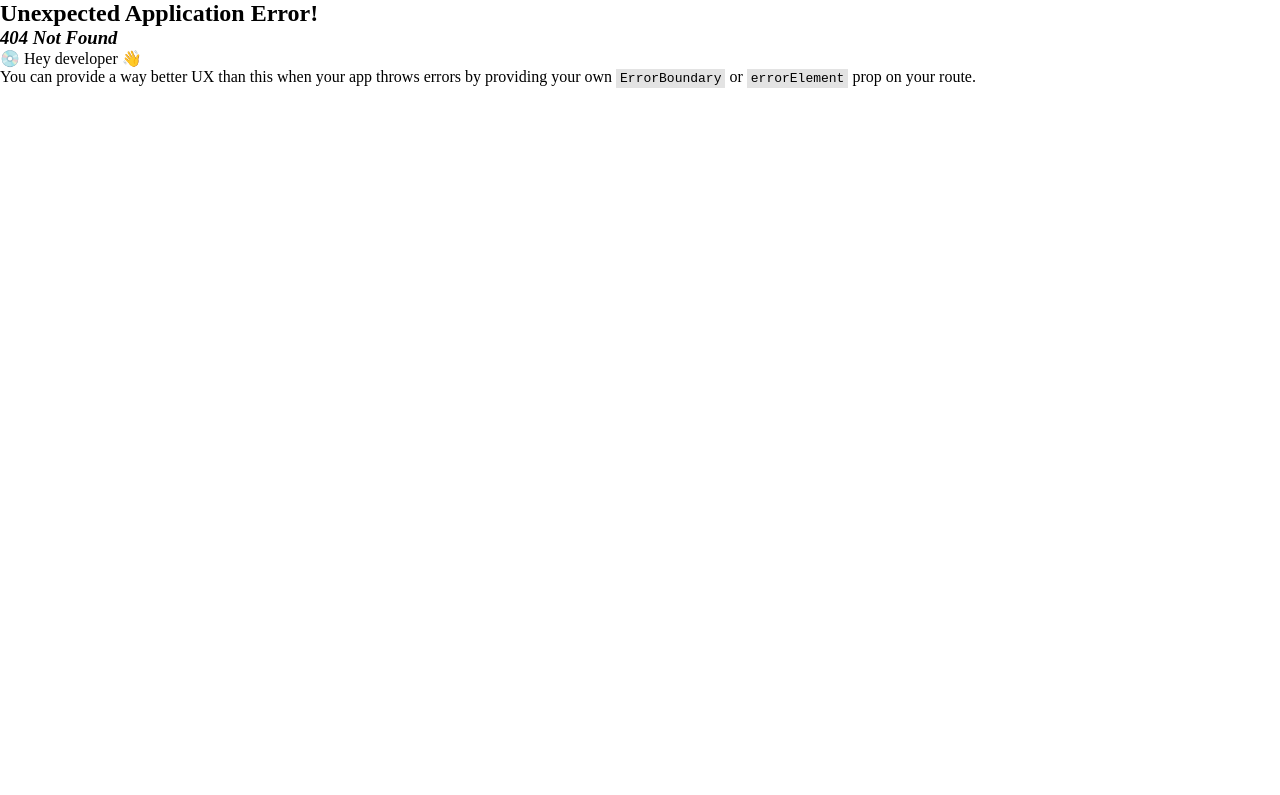
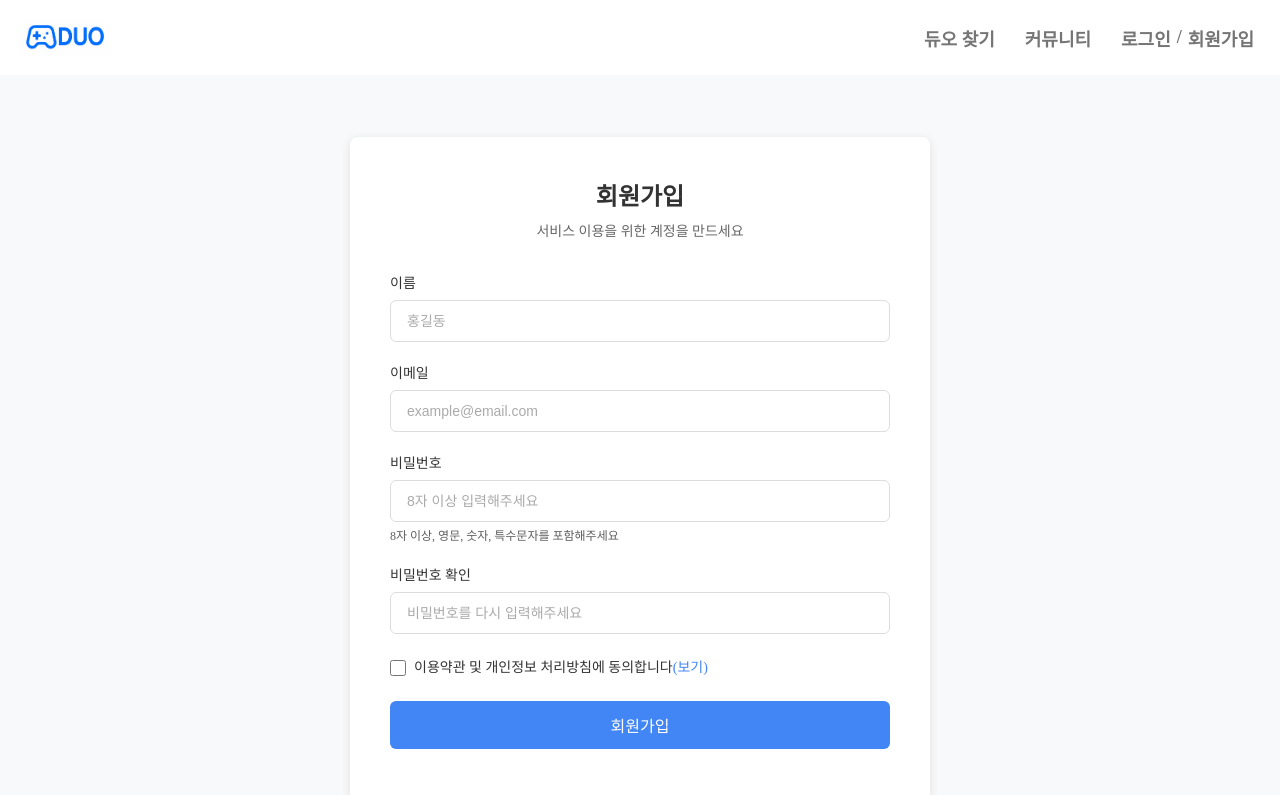
Before and after one commit to BlueColor-Project/Collaboration-Project2, a React (Vite) app: page /register in a window 1280 px wide. Before the commit this address had no page. Shown: the top 795 px of the page. Built offline with nearby package versions, Linux system fonts and the light colour scheme; no server answers.

Commit message:
충돌 해결

```diff
--- a/src/Routers/Router.jsx
+++ b/src/Routers/Router.jsx
@@ -4,6 +4,7 @@ import Home from "../pages/Home";
 import App from "../App";
 import Login from "../pages/Login";
 import SignUp from "../pages/SignUp";
+import Register from "../pages/Register";
 import Community from "../pages/Community/Community";
 import FinDuoPage from "../pages/FinDuo/FinDuoPage";
 
@@ -25,6 +26,10 @@ const router = createBrowserRouter([
           element: <SignUp />,
         },
         {
+          path: "/register",
+          element: <Register />,
+        },
+        {
           path: "/community",
           element: <Community />,
         },
--- a/src/component/Form/InputField.jsx
+++ b/src/component/Form/InputField.jsx
@@ -1,7 +1,7 @@
-import React from 'react'
-import styled from 'styled-components'
+import React from "react";
+import styled from "styled-components";
 
-const InputField = ({labeldata, type, passwordText, ...rest}) => {
+const InputField = ({labeldata, typedata, passwordText, Hint, ...rest}) => {
   return (
 
           <InputGroup>
@@ -9,14 +9,15 @@ const InputField = ({labeldata, type, passwordText, ...rest}) => {
           <Label>{labeldata}</Label>
           {passwordText && <Text>{passwordText}</Text>}
           </InputContainer>
-          <Input type={type} {...rest} />
+          <Input type={typedata} {...rest} />
+          {Hint && <HintText>{Hint}</HintText>}
         </InputGroup>
 
 
   )
 }
 
-export default InputField
+export default InputField;
 
 const InputGroup = styled.div`
   margin-bottom: 20px;
@@ -56,7 +57,7 @@ const Input = styled.input`
 `;
 
 const Text = styled.p`
-  color: #D3D3D3;
+  color: #d3d3d3;
   font-size: 14px;
   margin-top: 4px;
   text-align: right;
@@ -65,3 +66,14 @@ const Text = styled.p`
     color: #4285f4;
   }
 `;
+
+const HintText = styled.p`
+  color: #5e5e5e;
+  font-size: 12px;
+  margin-top: 4px;
+  text-align: left;
+  cursor: pointer;
+  &:hover {
+    color: #333;
+  }
+`;
--- a/src/pages/Register/index.jsx
+++ b/src/pages/Register/index.jsx
@@ -2,7 +2,7 @@ import React, { useState } from "react";
 import styled from "styled-components";
 import { useNavigate } from "react-router-dom";
 import InputField from "../../component/Form/InputField";
-import { signUp } from "../../api/auth";
+import { supabase } from "../../lib/supabaseClient";
 
 const SignUp = () => {
   const navigate = useNavigate();
@@ -60,13 +60,17 @@ const SignUp = () => {
 
     setIsLoading(true);
     try {
-      const { data, error } = await signUp({
+      const { error } = await supabase.auth.signUp({
         email: formData.email,
         password: formData.password,
-        name: formData.name,
+        options: {
+          data: {
+            name: formData.name,
+          },
+        },
       });
 
-      if (error) throw new Error(error);
+      if (error) throw new Error(error.message);
 
       alert("회원가입이 완료되었습니다. 이메일 인증을 진행해주세요.");
       navigate("/login");
--- a/src/pages/SignUp/index.jsx
+++ b/src/pages/SignUp/index.jsx
@@ -39,7 +39,6 @@ const SignUp = () => {
   const ChackBoxInput = () => {
     if (ChackBox === true) {
       handleSignUp();
-    } else {
     }
   }
 
--- a/vite.config.js
+++ b/vite.config.js
@@ -1,13 +1,13 @@
 import { defineConfig } from 'vite'
 import react from '@vitejs/plugin-react'
-import path from 'path'
+import { fileURLToPath, URL } from 'node:url'
 
 // https://vite.dev/config/
 export default defineConfig({
   plugins: [react()],
   resolve: {
     alias: {
-      '@': path.resolve(__dirname, './src'),
+      '@': fileURLToPath(new URL('./src', import.meta.url)),
     },
   },
 })
```
